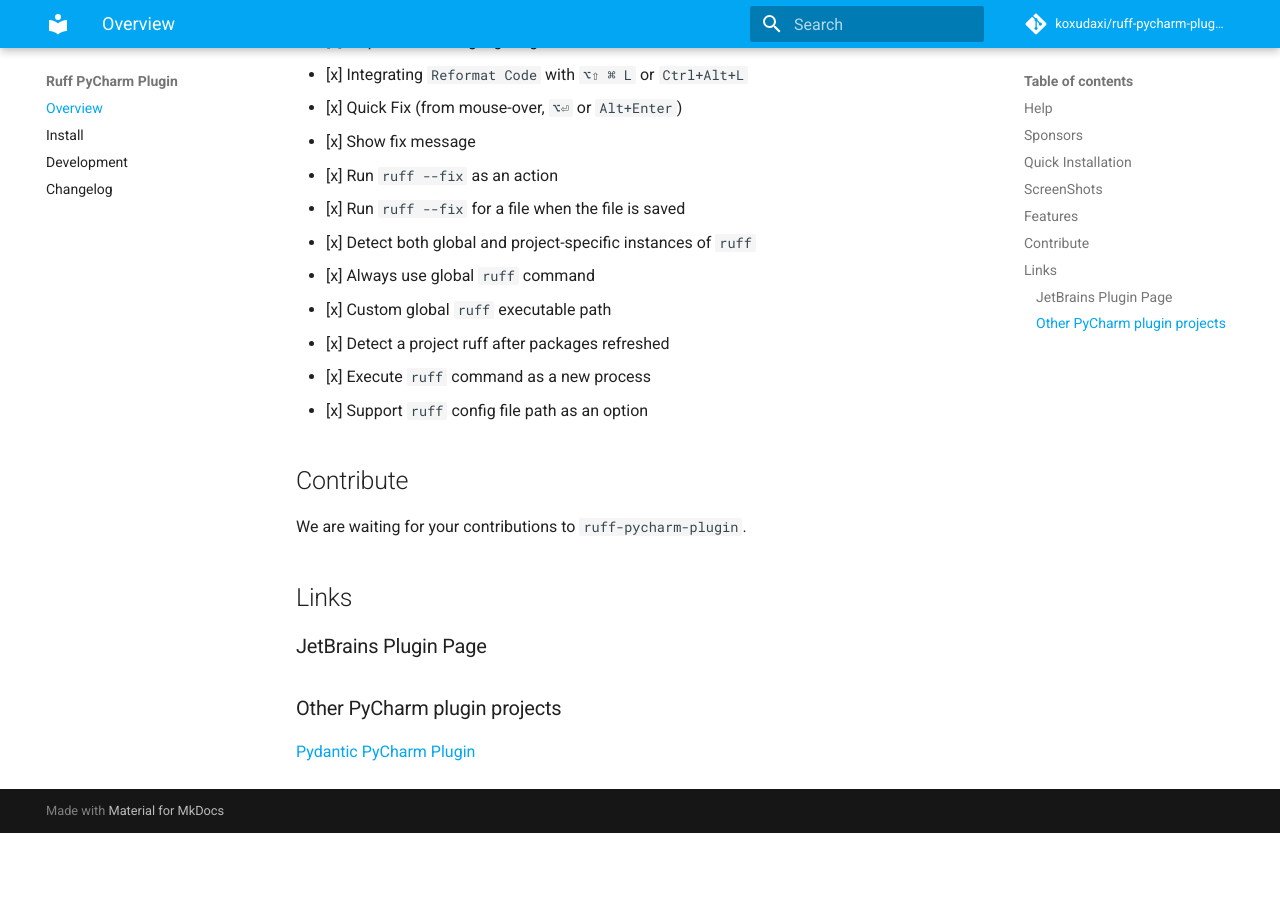
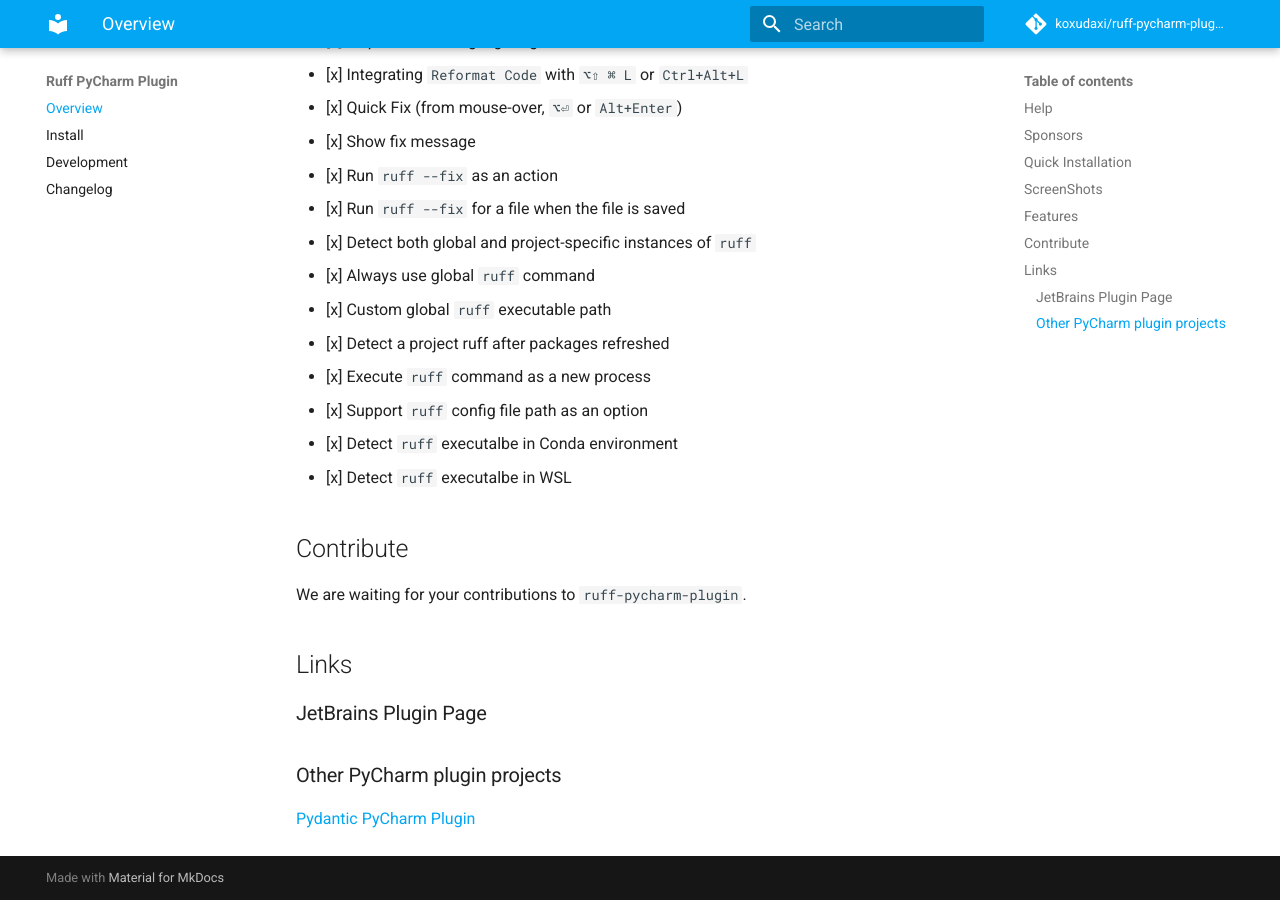
Before and after one commit to koxudaxi/ruff-pycharm-plugin, an MkDocs documentation site: the page built from docs/index.md, in a window 1280 px wide and 900 px high, scrolled down 2425 px. Built offline with MkDocs 1.6.1 and Material for MkDocs 9.7.7, drawn with Linux system fonts in a browser that asks for light colours; comment, search, counter and statistics services are not loaded; before the commit the page ends 3258 px from its top, so only the background shows below that.

Commit message:
Update index.md

```diff
--- a/docs/index.md
+++ b/docs/index.md
@@ -33,6 +33,8 @@
   - [x] Detect a project ruff after packages refreshed
 - [x] Execute `ruff` command as a new process
 - [x] Support `ruff` config file path as an option
+- [x] Detect `ruff` executalbe in Conda environment
+- [x] Detect `ruff` executalbe in WSL
 
 ## Contribute
 We are waiting for your contributions to `ruff-pycharm-plugin`.
```
